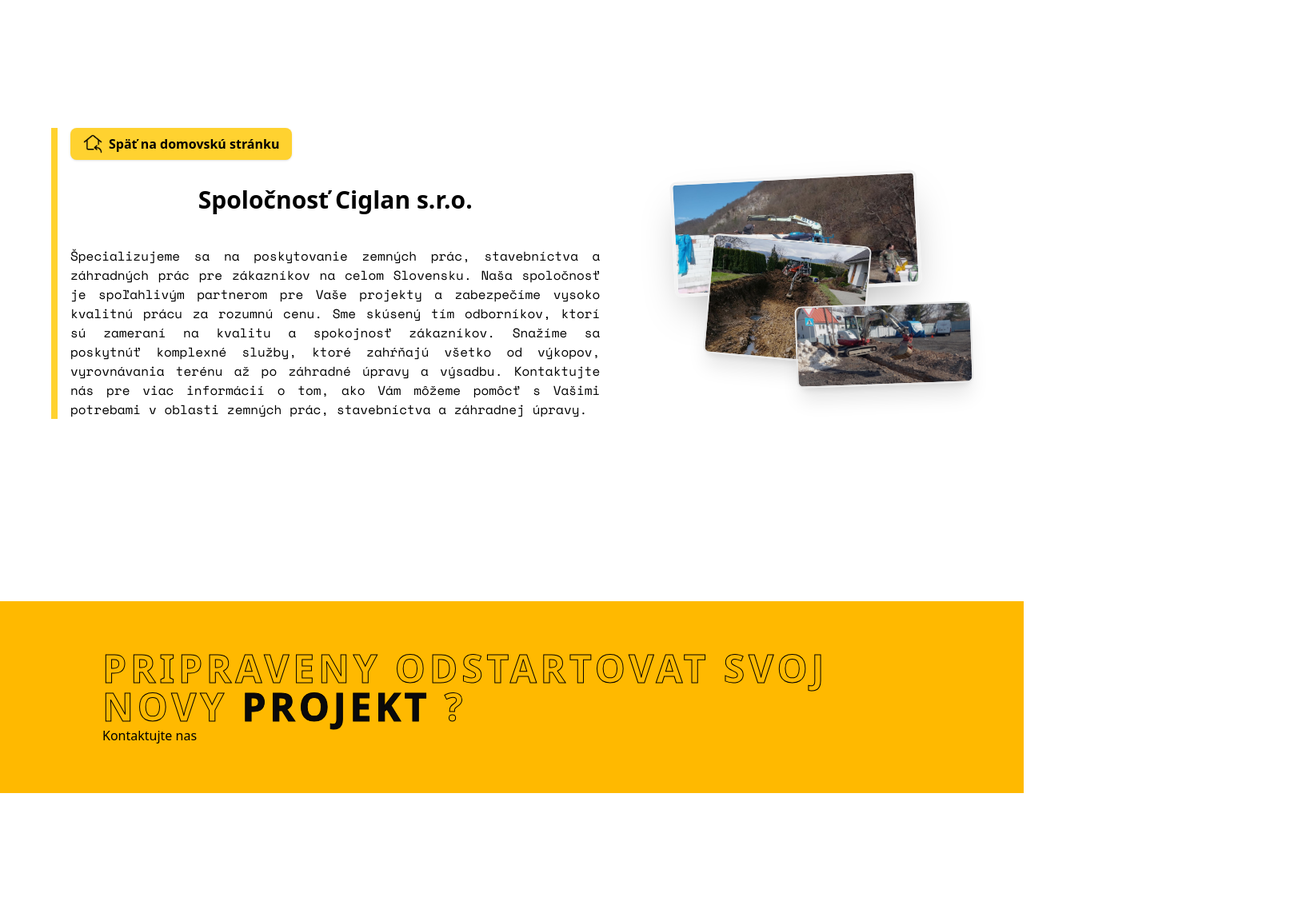
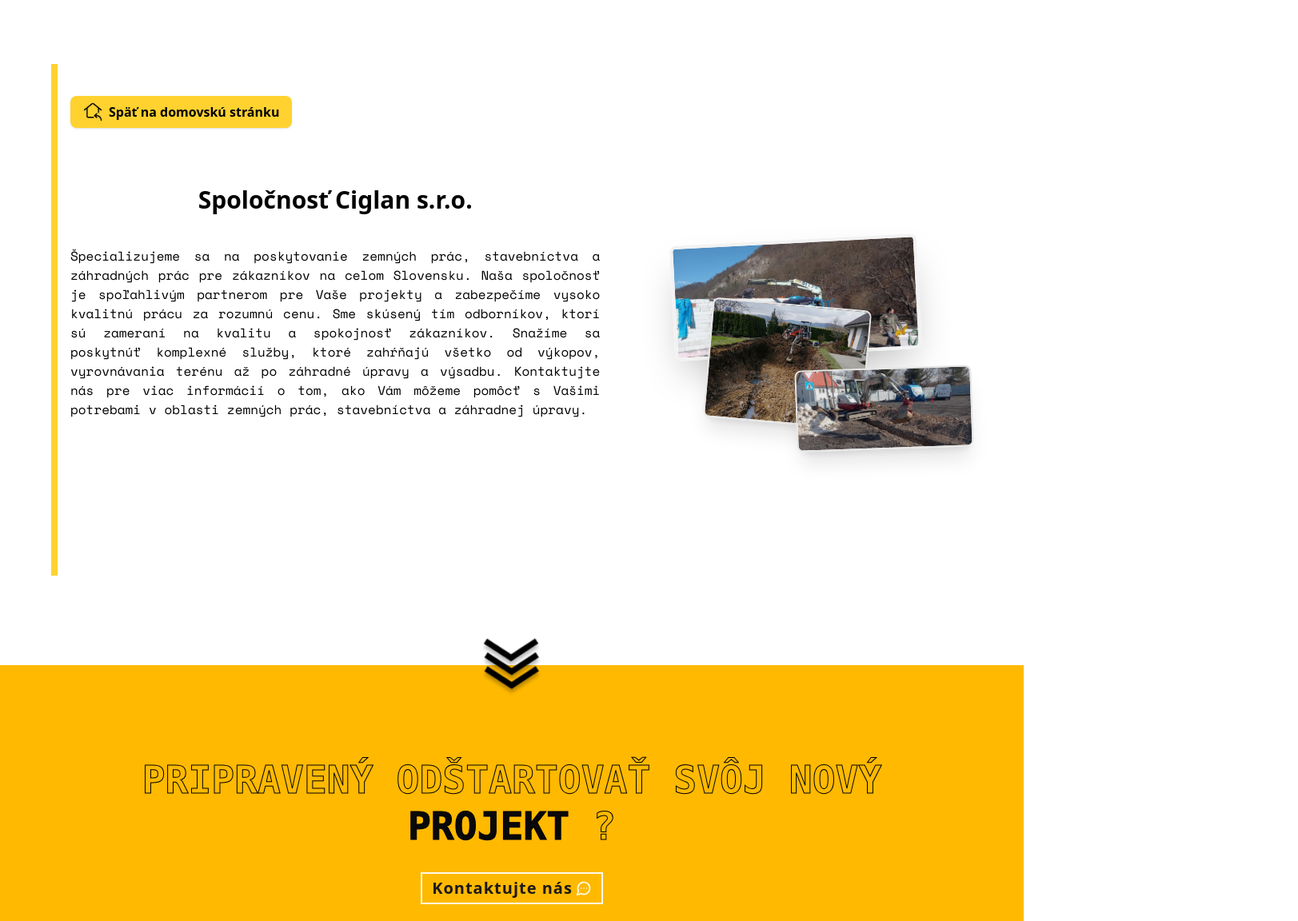
Before and after one commit to Dukoooo/ciglan_2025_tailwind, a React (Vite) app: page /about in a window 1280 px wide. Shown: the whole page at 80% size, 1623 px wide, since content can reach past the window. Before the commit the page ends 992 px from the top, so only its background shows below. Built offline with nearby package versions, Linux system fonts and the light colour scheme.

Commit message:
feat: About section in progress

```diff
--- a/src/pages/About.jsx
+++ b/src/pages/About.jsx
@@ -2,8 +2,11 @@
 import foto1 from "../assets/img-about1.JPG";
 import foto2 from "../assets/img-about2.JPG";
 import foto3 from "../assets/img-about3.JPG";
+import trippleBlack from "../assets/tripple_black.png";
 import returnBtn from "../assets/return.png";
 import SliderSmall from "../components/UI/SliderSmall";
+import { LuMessageCircleMore } from "react-icons/lu";
+
 import { Link } from "react-router-dom";
 
 const photosArr = [
@@ -38,11 +41,11 @@
 
   return (
     <>
-      <section className="min-h-[60vh] w-[87%] lg:w-[90%] mx-auto mt-[7rem] mb-[7rem] md:mt-[10rem]  2xl:w-[1300px]">
+      <section className="min-h-[60vh] w-[87%] lg:w-[90%] mx-auto mt-[7rem] mb-[7rem] md:mt-[5rem]  2xl:w-[1300px] 2xl:items-center  ">
         {windowWidth >= 768 ? (
-          <main className="border-l-8 border-amber-300 pl-4 flex flex-col xl:flex-row gap-6 mx-auto">
-            <div className="md:w-full  mx-auto lg:w-3/5">
-              <div className="mb-8">
+          <main className="border-l-8 border-amber-300 pl-4 flex flex-col xl:flex-row gap-6 mx-auto md:min-h-[80vh]  2xl:items-center 2xl:min-h-[80%] 2xl:justify-center 2xl:pb-[15vh] xl:pt-[10vh] 2xl:pt-0">
+            <div className="md:w-full  mx-auto lg:w-3/5 ">
+              <div className="mb-8 2xl:mb-[30%] relative xl:top-[-40px] 2xl:top-10 transform hover:scale-101 duration-300 ">
                 <Link
                   to="/homePage"
                   className="inline-flex items-center gap-2 px-4 py-2 bg-amber-300 text-black font-bold rounded-lg shadow hover:bg-amber-400 transition-colors duration-300"
@@ -73,7 +76,7 @@
               </p>
             </div>
 
-            <div className="md:w-[78%] lg:w-2/5 relative flex justify-center items-start mt-6 md:mt-15 mx-auto">
+            <div className="md:w-[78%] lg:w-2/5 relative flex justify-center items-start mt-6 md:mt-15 mx-auto 2xl:w-[60%] 2xl:mt-0 xl:top-20 2xl:top-5">
               <img
                 src={foto2}
                 alt=""
@@ -92,13 +95,13 @@
             </div>
           </main>
         ) : (
-          <main className=" border-l-8 border-amber-300 pl-4">
+          <main className=" border-l-8 border-amber-300 pl-4 ">
             <div className="mb-6">
               <Link
                 to="/homePage"
                 className="inline-flex items-center gap-2 px-4 py-2 bg-amber-300 text-black font-bold rounded-lg shadow hover:bg-amber-400 transition-colors duration-300"
               >
-                <img src={returnBtn} alt="return button" className="w-6 h-6" />
+                <img src={returnBtn} alt="return button" className="w-6 h-6 " />
                 Späť na domovskú stránku
               </Link>
             </div>
@@ -120,13 +123,18 @@
         )}
         {windowWidth < 768 && <SliderSmall photos={photosArr} />}
       </section>
-      <div className="flex flex-col items-center justify-center min-h-[30vh] w-[100%] bg-amber-400">
-        <div className="w-[80%] mx-auto">
-          <h2 className="text-5xl font-black uppercase text-transparent tracking-widest text-stroke-1 ">
-            Pripraveny odstartovat svoj novy{" "}
-            <span className="text-zinc-950">projekt</span> ?
+      <div className="  flex flex-col items-center justify-center min-h-[30vh] md:min-h-[40vh] w-[100%] bg-amber-400 mx-auto   ">
+        <div className="w-[100%] mx-2 text-center mt-10 md:w-[95%] xl:w-[80%] 2xl:max-w-[60%] transform hover:scale-105 duration-350">
+          <div className="relative top-[-75px] left-[46%] ">
+            <img src={trippleBlack} alt="" className="w-20 " />
+          </div>
+          <h2 className="text-3xl md:text-[3rem]  md:tracking-normal font-black font-mono uppercase text-transparent tracking-widest text-stroke-1 2xl:text-[4rem]  ">
+            Pripravený odštartovať svôj nový
+            <span className="text-zinc-950"> projekt </span>?
           </h2>
-          <span>Kontaktujte nas </span>
+          <span className="flex items-center gap-1 md:text-xl md:px-3 md:py-1 md:mt-7 tracking-wider font-black text-center justify-center mt-5 text-stone-900 border-2 w-fit mx-auto px-2 border-amber-50 cursor-pointer  mb-5">
+            Kontaktujte nás <LuMessageCircleMore className="text-amber-50" />
+          </span>
         </div>
       </div>
     </>
```
Also changed, not shown: src/assets/tripple_black.png (added).
